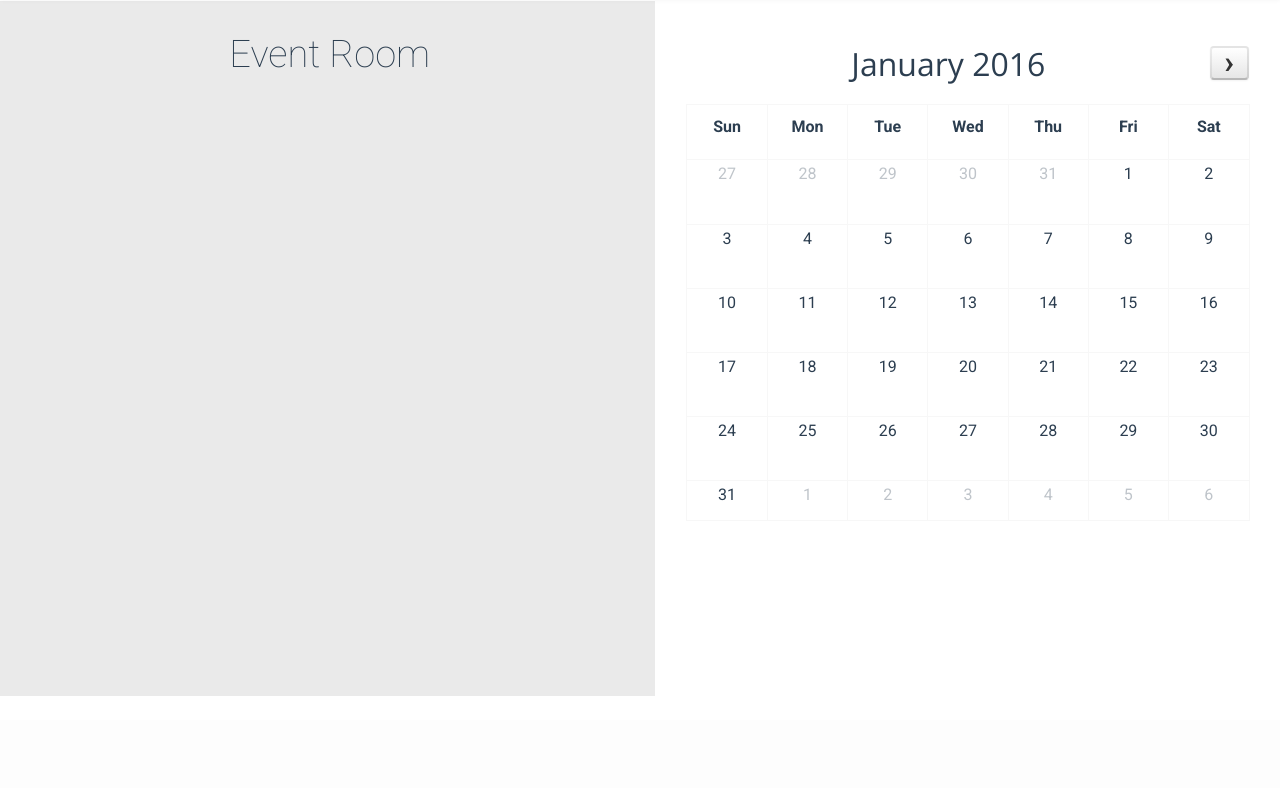
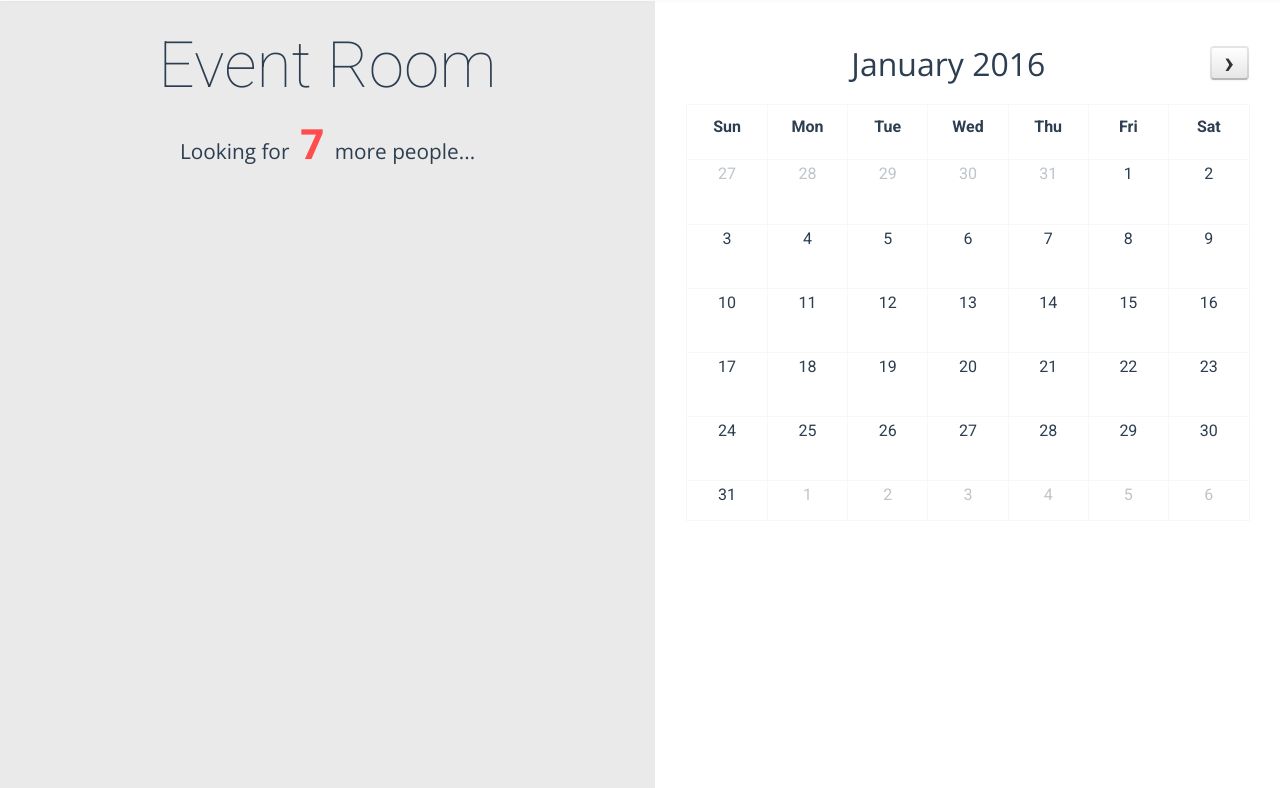
Before and after one commit to xlcaliburn/postclub, a PHP site: page /indexQueue.html in a window 1280 px wide. Shown: the part 80-868 px from the top of the page. Before the commit the page ends 776 px from the top, so only its background shows below. Run offline with PHP 8.4, Linux system fonts and the light colour scheme; lists and menus that the app fills with data are empty.

Commit message:
more change

```diff
--- a/assets/css/style.css
+++ b/assets/css/style.css
@@ -630,10 +630,21 @@ label {
     padding-bottom: 92.5%
 }
 .lobbyTitle {
+    font-size:4em;
+    margin-top: 30px;
     font-family: "Roboto";
-    margin-left: 35%;
-    margin-top: 5%;
+    text-align: center;
     font-weight: 100;
+}
+.lobbyStatus {
+    text-align: center;
+    font-size: 1.3em;
+    margin-top:20px;
+}
+.lobbyStatus span {
+    color:#ff4c4c;
+    font-weight: bold;
+    font-size: 2em;
 }
 
 
--- a/indexQueue.html
+++ b/indexQueue.html
@@ -96,6 +96,7 @@
                 <div class="col-md-6 col-sm-12 col-xs-12">
                     <div class="lobby">
                         <h1 class="lobbyTitle">Event Room</h1>
+                        <h2 class="lobbyStatus">Looking for<span> 7 </span> more people...</h2>
                     </div>
                 </div>
 				<div class="col-md-6 col-sm-12 col-xs-12">
```
